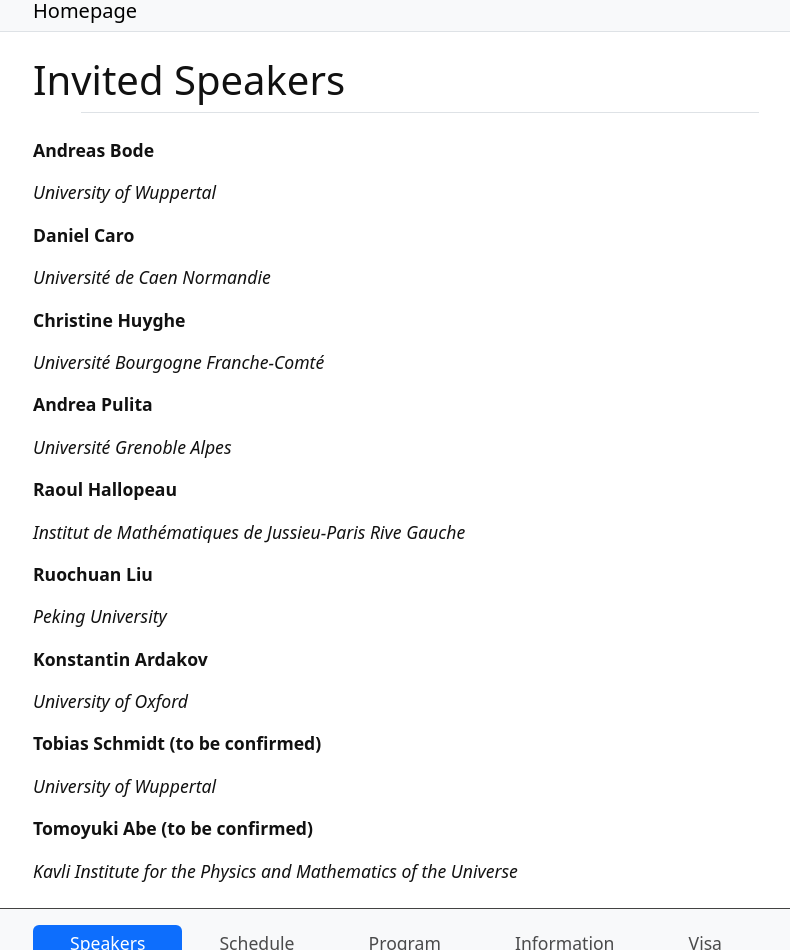
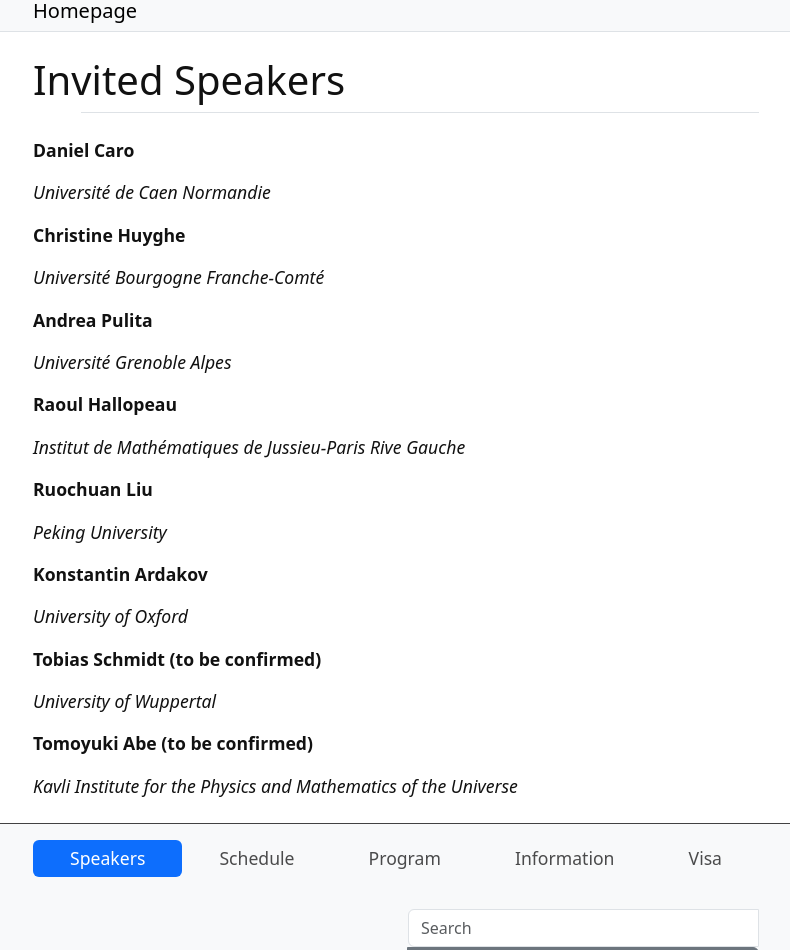
Before and after one commit to Neutrino0512/workshop, a Jekyll site: the page built from content/0-prep.md, in a window 1280 px wide, cut to the strip 121-1071 px from the top of the page. Shown: the whole strip, without its empty margins (244-1034 px from the left). Built offline with Jekyll 4.4.1, drawn with Linux system fonts in a browser that asks for light colours.

Commit message:
Update 0-prep.md

```diff
--- a/content/0-prep.md
+++ b/content/0-prep.md
@@ -2,10 +2,6 @@
 title: Invited Speakers
 nav: Speakers
 ---
-
-**Andreas Bode**
-
-*University of Wuppertal*
 
 **Daniel Caro**
 
```
